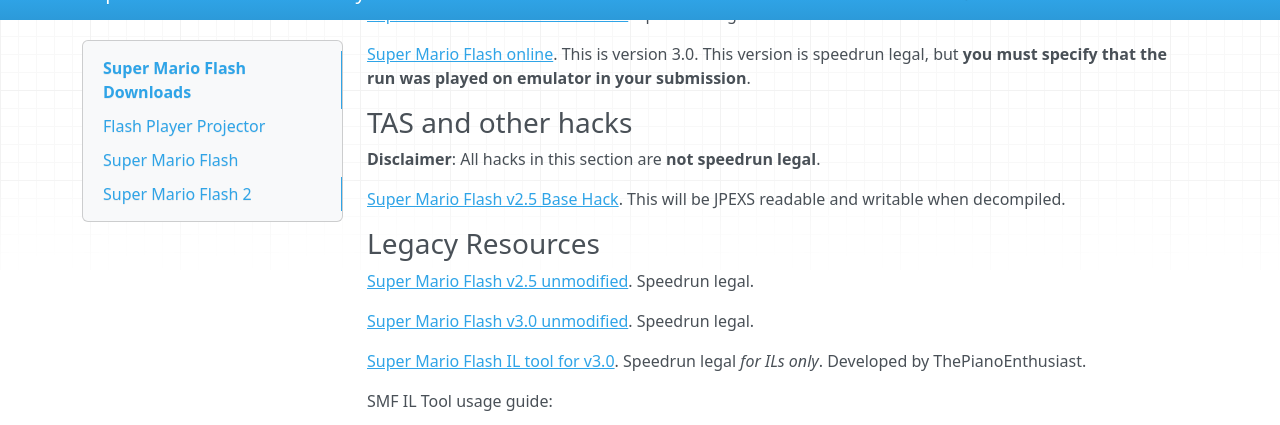
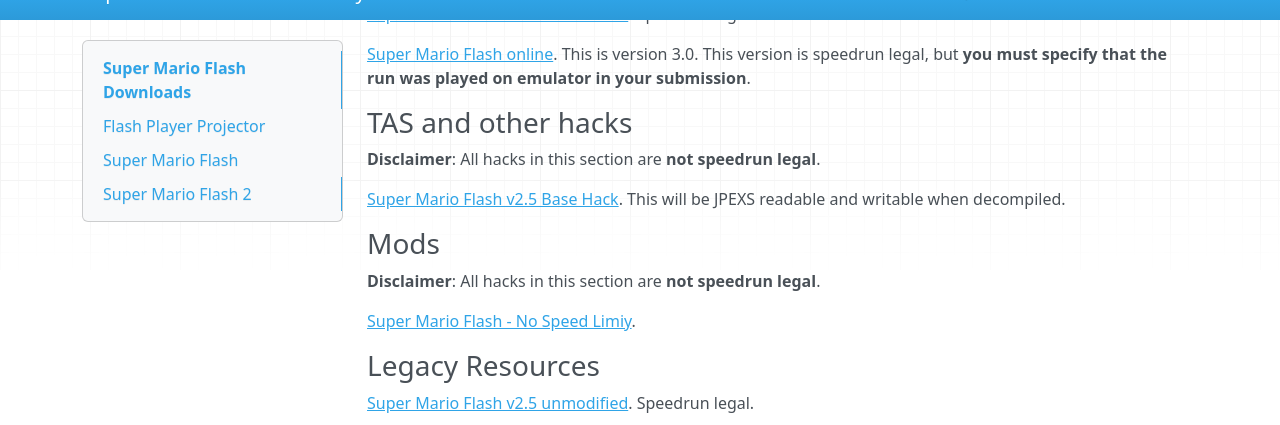
Before and after one commit to MarioFlashCommunity/marioflashcommunity.github.io, an MkDocs documentation site: the page built from docs/game_downloads.md, in a window 1280 px wide and 900 px high, scrolled down 784 px, cut to the strip 36-461 px from the top of the window. Built offline with MkDocs 1.6.1, drawn with Linux system fonts in a browser that asks for light colours; nearby versions of some CDN libraries.

Commit message:
Add SMF no speed limit

```diff
--- a/docs/game_downloads.md
+++ b/docs/game_downloads.md
@@ -25,6 +25,12 @@
 **Disclaimer**: All hacks in this section are **not speedrun legal**.
 
 <a href="/files/smf-hacks/SMF_Base_Hack.swf">Super Mario Flash v2.5 Base Hack</a>. This will be JPEXS readable and writable when decompiled.
+
+### Mods
+
+**Disclaimer**: All hacks in this section are **not speedrun legal**.
+
+<a href="/files/smf-mods/SMF-No-Speed-Limit.swf">Super Mario Flash - No Speed Limiy</a>.
 
 ### Legacy Resources
 
```
Also changed, not shown: 1 other file.
